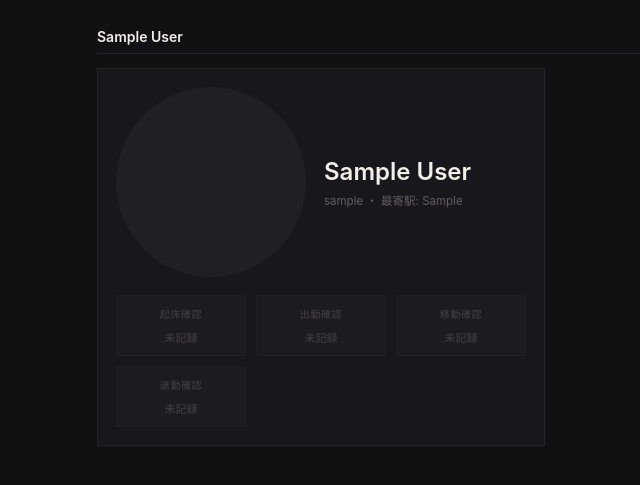
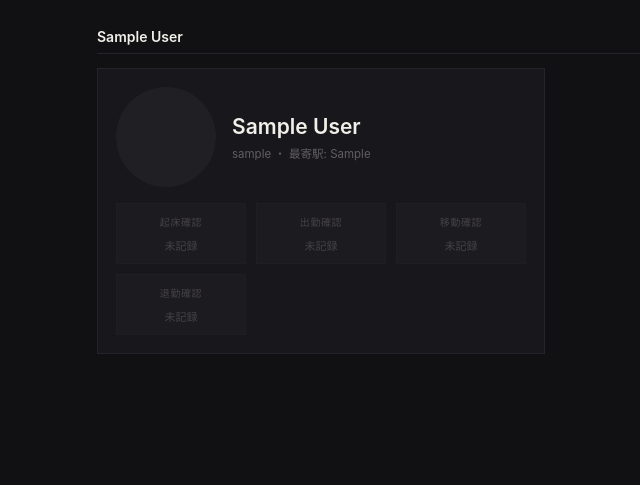
Before and after one commit to lunamax77/-next-vision, a PHP site: page /admin/index.html in a window 1280 px wide. Shown: the part 115-600 px from the top of the page, without its empty margins (87-727 px from the left). Run offline with PHP 8.4, Linux system fonts and the light colour scheme; tables that the repository leaves empty hold one stand-in row (values such as "Sample post").

Commit message:
管理画面のスタッフ写真サイズを調整(190px→100px)
Co-Authored-By: Claude Sonnet 5 <noreply@anthropic.com>
Claude-Session: https://claude.ai/code/session_01WFcjQJxeHN4YQNHHD3wDh6

```diff
--- a/tools/attendance-app/admin/style.css
+++ b/tools/attendance-app/admin/style.css
@@ -91,7 +91,7 @@ td{
 
 .staff-grid{
   display:grid;
-  grid-template-columns:repeat(auto-fill, minmax(340px, 1fr));
+  grid-template-columns:repeat(auto-fill, minmax(300px, 1fr));
   gap:16px;
 }
 .staff-card{
@@ -102,11 +102,11 @@ td{
 .staff-card-head{
   display:flex;
   align-items:center;
-  gap:18px;
-  margin-bottom:18px;
+  gap:16px;
+  margin-bottom:16px;
 }
 .staff-photo{
-  width:190px;height:190px;
+  width:100px;height:100px;
   border-radius:50%;
   object-fit:cover;
   background:var(--surface-2);
@@ -114,13 +114,13 @@ td{
 }
 .staff-photo.placeholder{background:var(--surface-2);}
 .staff-card-name{
-  font-size:24px;
+  font-size:21px;
   font-weight:600;
   color:var(--text);
   line-height:1.3;
   white-space:nowrap;
 }
-.staff-card-meta{font-size:11.5px;color:var(--text-faint);margin-top:5px;white-space:nowrap;}
+.staff-card-meta{font-size:11.5px;color:var(--text-faint);margin-top:4px;white-space:nowrap;}
 
 .status-row{
   display:grid;
```
